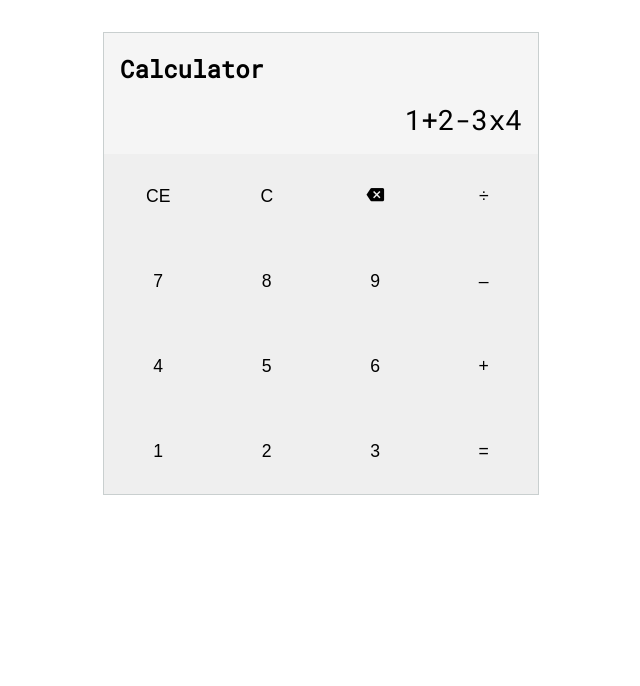
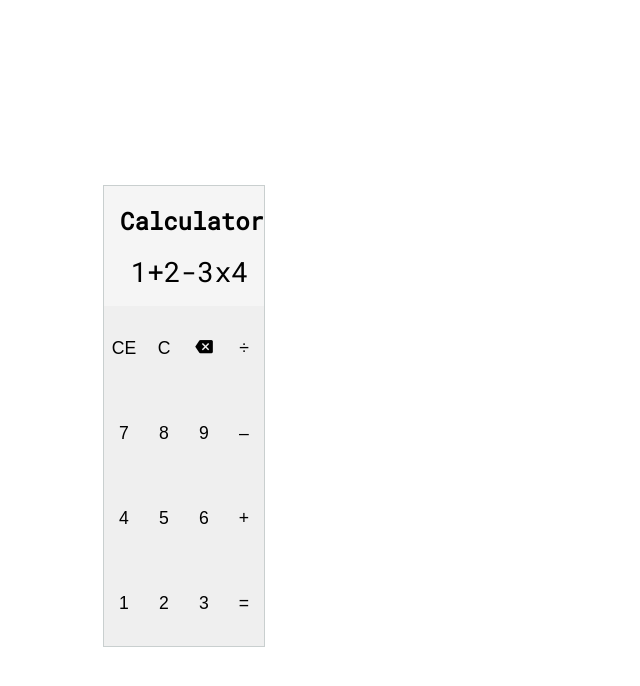
Before and after one commit to bluesheep100/js-calc, a plain HTML site: page index.html in a window 1280 px wide. Shown: the whole page, without its empty margins (319-959 px from the left). Drawn offline with Linux system fonts and the light colour scheme; files whose address does not match are found by name.

Commit message:
Vertically center calculator on the page

```diff
--- a/style.css
+++ b/style.css
@@ -13,6 +13,7 @@ html, body {
     font-family: 'RobotoMono-Regular', sans-serif;
     padding: 0;
     margin: 0;
+    height: 100%;
 }
 
 h2 {
@@ -23,6 +24,9 @@ h2 {
     margin: 0 auto;
     max-width: 500px;
     padding: 2rem 2rem 0;
+    height: 100%;
+    display: flex;
+    align-items: center;
 }
 
 .calc-bg {
```
